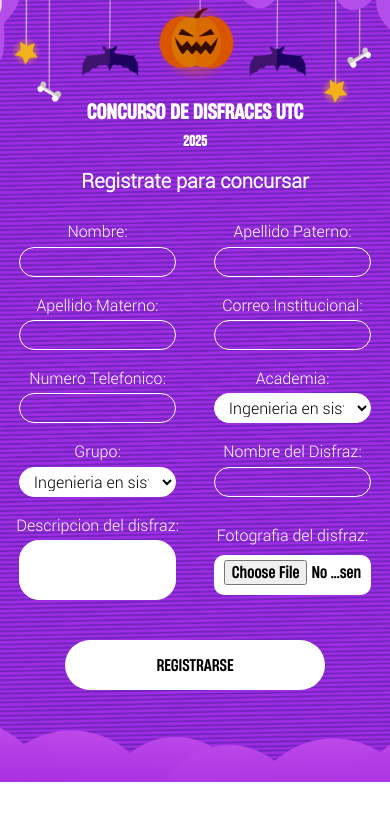
After one commit to ECoraline/votacionesUTC, a PHP site: page /Registro2/registro.html in a window 390 px wide. The commit adds this page. Shown: the top 821 px of the page. Run offline with PHP 8.4, Linux system fonts and the light colour scheme.

Commit message:
rutas nuevas

```diff
--- a/AdminLogin/Login.html
+++ b/AdminLogin/Login.html
@@ -4,6 +4,7 @@
         <meta charset="UTF-8" />
         <meta name="viewport" content="width=device-width, initial-scale=1.0" />
         <title>Document</title>
+        <link rel="stylesheet" type="text/css" href="Normalize.css" />
         <link rel="stylesheet" type="text/css" href="Login.css" />
     </head>
     <body>
@@ -33,7 +34,7 @@
             const password = document.getElementById("password").value;
 
             if (usuario === "admin" && password === "password") {
-                window.location.href = "/AdminPanel/Panel.html";
+                window.location.href = "../AdminPanel/Panel.html";
             } else {
                 alert("Usuario o contraseña incorrectos");
             }
--- a/AdminPanel/Panel.html
+++ b/AdminPanel/Panel.html
@@ -4,6 +4,7 @@
     <meta charset="UTF-8">
     <meta name="viewport" content="width=device-width, initial-scale=1.0">
     <title>Panel Admin</title>
+    <link rel="stylesheet" href="Normalize.css">
     <link rel="stylesheet" href="AdminPanel.css">
 </head>
 
--- a/Graficas/graficas.html
+++ b/Graficas/graficas.html
@@ -4,6 +4,7 @@
   <meta charset="UTF-8" />
   <meta name="viewport" content="width=device-width, initial-scale=1.0"/>
   <title>Graficas</title>
+  <link rel="stylesheet" href="Normalize.css">
   <link rel="stylesheet" href="graficas.css">
 </head>
 <body>
--- a/Registro/registro.css
+++ b/Registro/registro.css
@@ -30,10 +30,6 @@
     font-family: "pruevita3",Roboto-Light;
     color: white;
     padding: 10px;
-
-
-
-
 }
 
 
--- /dev/null
+++ b/Registro2/registro.css
@@ -0,0 +1,280 @@
+@font-face {
+    font-family: "pruevita1";
+    src: url(Fuentes/HeadingNowTrial-55Medium.ttf) format("opentype");
+}
+@font-face {
+    font-family: "pruevita2";
+    src: url(Fuentes/BebasNeue-Regular.ttf) format("opentype");
+}
+@font-face {
+    font-family: "pruevita3";
+    src: url(Fuentes/Roboto-Light.ttf) format("opentype");
+}
+
+body {
+    background-image: url(Imagenes/dibujo2.png);
+    background-size: cover;
+    background-position: center;
+    background-repeat: no-repeat;
+    height: 100vh;
+    margin: 0;
+}
+
+h1 {
+    font-family: "pruevita1";
+    color: white;
+    font-size: 45px;
+    margin-left: 65px;
+    margin-top: 310px;
+}
+
+h2 {
+    font-family: "pruevita2";
+    color: white;
+    margin-left: 300px;
+    font-size: 30px;
+    margin-top: 10px;
+}
+
+#titulo {
+    font-family: "pruevita3";
+    color: white;
+    font-size: 25px;
+    font-weight: bold;
+    margin-bottom: 40px;
+    margin-top: 30px;
+    grid-column: span 2;
+    text-align: left;
+}
+
+.container {
+    display: grid;
+    grid-template-columns: 50% 50%;
+    align-items: start;
+    padding: 20px;
+}
+
+.formulario form {
+    display: grid;
+    grid-template-columns: 1fr 1fr;
+    gap: 20px 40px;
+    align-items: start;
+    max-width: 800px;
+    margin: auto;
+}
+
+.columna {
+    display: flex;
+    flex-direction: column;
+}
+
+label {
+    font-family: "pruevita3";
+    color: white;
+    margin-bottom: 5px;
+}
+
+input, select, textarea {
+    border: 1px solid white;
+    border-radius: 40px;
+    background-color: transparent;
+    font-family: "pruevita3";
+    color: white;
+    width: 200px;
+    height: 30px;
+    margin-bottom: 20px;
+    padding: 5px 10px;
+}
+
+textarea {
+    background-color: white;
+    color: black;
+    border-radius: 20px;
+    height: 100px;
+    resize: none;
+}
+
+select {
+    background-color: white;
+    color: black;
+}
+
+#Registro {
+    font-family: "pruevita1";
+    position: relative;
+    right: 30px;
+    font-size: medium;
+    border-radius: 60px;
+    width: 200px;
+    height: 50px;
+    margin-top: 10px;
+    justify-self: center;
+    grid-column: span 2;
+    cursor: pointer;
+    border: none;
+    background-color: white;
+    color: black;
+}
+
+.btn {
+    position: relative;
+    top: 50px;
+    font-family: "pruevita1";
+    font-size: medium;
+    border-radius: 10px;
+    width: 200px;
+    height: 30px;
+    background-color: white;
+    color: black;
+    border: none;
+    cursor: pointer;
+}
+
+
+
+
+
+
+
+
+
+
+
+
+
+
+
+
+
+
+
+
+
+
+
+
+
+
+
+
+
+
+@media (max-width: 768px) {
+    .container {
+        grid-template-columns: 1fr;
+        padding: 30px 10px 10px;
+    }
+
+    .formulario form {
+        grid-template-columns: 1fr 1fr;
+        gap: 20px;
+        width: 100%;
+    }
+
+    .columna {
+        display: flex;
+        flex-direction: column;
+        align-items: center;
+        width: 100%;
+    }
+
+
+
+    .btn {
+        width: 90%;
+        max-width: 260px;
+        height: 40px;
+        box-sizing: border-box;
+        margin: 0 auto 20px;
+        position: inherit;
+
+    }
+
+    #Registro{
+        width: 90%;
+        max-width: 260px;
+        box-sizing: border-box;
+        margin: 0 auto 20px;
+        position: inherit;
+
+    }
+    select{
+        width: 90%;
+        max-width: 260px;
+        box-sizing: border-box;
+        margin: 0 auto 20px;
+        display: block;
+    }
+    textarea{
+        width: 90%;
+        max-width: 260px;
+        box-sizing: border-box;
+        margin: 0 auto 20px;
+        display: block;
+    }
+    .campo-input{
+        width: 90%;
+        max-width: 260px;
+        box-sizing: border-box;
+        margin: 0 auto 20px;
+        display: block;
+    }
+
+
+
+
+
+
+
+    .txt2, .txt4, .txt5, #titulo {
+        font-family: "pruevita3", Roboto-Light;
+        color: white;
+        text-align: center;
+    }
+
+    #titulo {
+        font-size: 20px;
+        margin: 10px ;
+        grid-column: span 2;
+
+    }
+
+    textarea {
+        font-family: "pruevita3", Roboto-Light;
+        color: black;
+        height: 60px;
+        border-radius: 20px;
+        resize: none;
+    }
+
+    h1, h2 {
+        text-align: center;
+        margin: 10px auto;
+    }
+
+    h1 {
+        margin-top: 70px;
+        font-size: 20px;
+    }
+
+    h2 {
+        font-size:15px;
+    }
+
+    body {
+        background-image: url(Imagenes/bitmap2.png);
+        background-size: cover;
+        background-position: center;
+        background-repeat: no-repeat;
+        height: auto;
+        margin: 0;
+    }
+
+    #Imagen2 {
+        position: static;
+        width: 100%;
+        max-width: 260px;
+        display: block;
+        margin: 10px auto;
+    }
+}
--- /dev/null
+++ b/Registro2/registro.html
@@ -0,0 +1,76 @@
+<!DOCTYPE html>
+<html lang="es">
+<head>
+    <meta charset="UTF-8">
+    <meta name="viewport" content="width=device-width, initial-scale=1.0">
+    <title>Registro</title>
+    <link rel="stylesheet" type="text/css" href="Normalize.css">
+    <link rel="stylesheet" type="text/css" href="registro.css">
+</head>
+<body>
+
+<div class="container">
+    <div class="item1">
+        <h1>CONCURSO DE DISFRACES UTC</h1>
+        <h2>2025</h2>
+    </div>
+
+    <div class="formulario">
+        <form action="Registrar" method="post" enctype="multipart/form-data">
+            <h3 id="titulo">Registrate para concursar</h3>
+
+            <div class="columna">
+                <label class="txt2">Nombre:</label>
+                <input type="text" class="campo-input">
+
+                <label class="txt2">Apellido Materno:</label>
+                <input type="text" class="campo-input">
+
+                <label class="txt2">Numero Telefonico:</label>
+                <input type="tel" class="campo-input">
+
+                <label class="txt2">Grupo:</label>
+                <select class="campo-input">
+                <option>Ingenieria en sistemas</option>
+                <option>Arquitectura</option>
+                <option>Criminalistica</option>
+                <option>Diseño</option>
+                <option>Administracion</option>
+                </select>
+
+
+
+                <label class="txt4">Descripcion del disfraz:</label>
+                <textarea class="campo-input"></textarea>
+            </div>
+
+            <div class="columna">
+                <label class="txt2">Apellido Paterno:</label>
+                <input type="text" class="campo-input">
+
+                <label class="txt2">Correo Institucional:</label>
+                <input type="email" class="campo-input">
+
+                <label class="txt2">Academia:</label>
+                <select class="campo-input">
+                <option>Ingenieria en sistemas</option>
+                <option>Arquitectura</option>
+                <option>Criminalistica</option>
+                <option>Diseño</option>
+                <option>Administracion</option>
+                </select>
+
+                <label class="txt5">Nombre del Disfraz:</label>
+                <input type="text" class="campo-input">
+
+                <label id="Imagen2" class="txt2">Fotografia del disfraz:</label>
+                <input type="file" class="btn">
+            </div>
+
+            <input id="Registro" type="submit" value="REGISTRARSE">
+        </form>
+    </div>
+</div>
+
+</body>
+</html>
--- a/Votaciones/votaciones.html
+++ b/Votaciones/votaciones.html
@@ -4,6 +4,7 @@
   <meta charset="UTF-8">
   <meta name="viewport" content="width=device-width, initial-scale=1.0">
   <title>Votaciones</title>
+  <link rel="stylesheet" href="Normalize.css">
   <link rel="stylesheet" href="votaciones.css">
 </head>
 <body>
```
Also changed, not shown: index.html (+4 -4 lines), ojito.css (+39 -67 lines), AdminLogin/Normalize.css (added), AdminPanel/Normalize.css (added), Graficas/Normalize.css (added), Registro2/Fuentes/BebasNeue-Regular.ttf (added), Registro2/Fuentes/HeadingNowTrial-55Medium.ttf (added), Registro2/Fuentes/Roboto-Light.ttf (added), Registro2/Imagenes/bitmap2.png (added), Registro2/Imagenes/dibujo2.png (added), Registro2/Normalize.css (added), Votaciones/Normalize.css (added).
